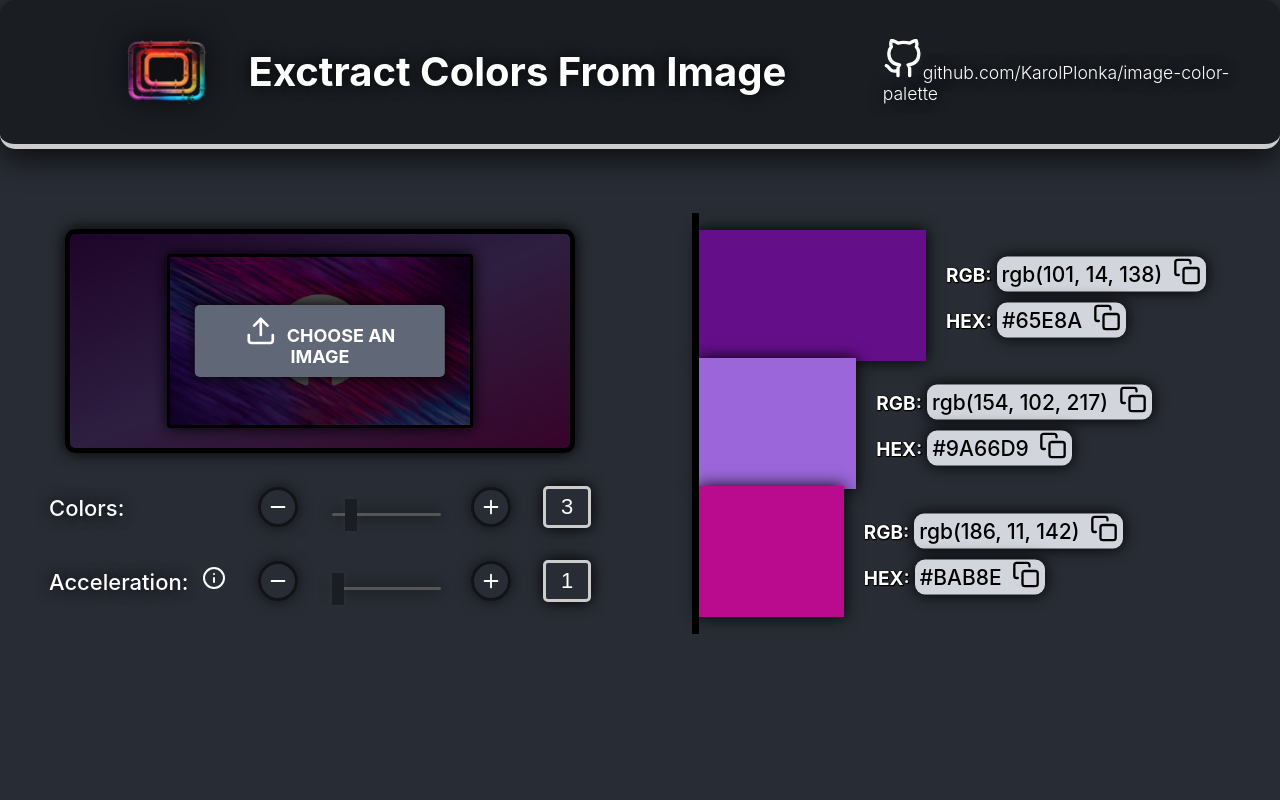
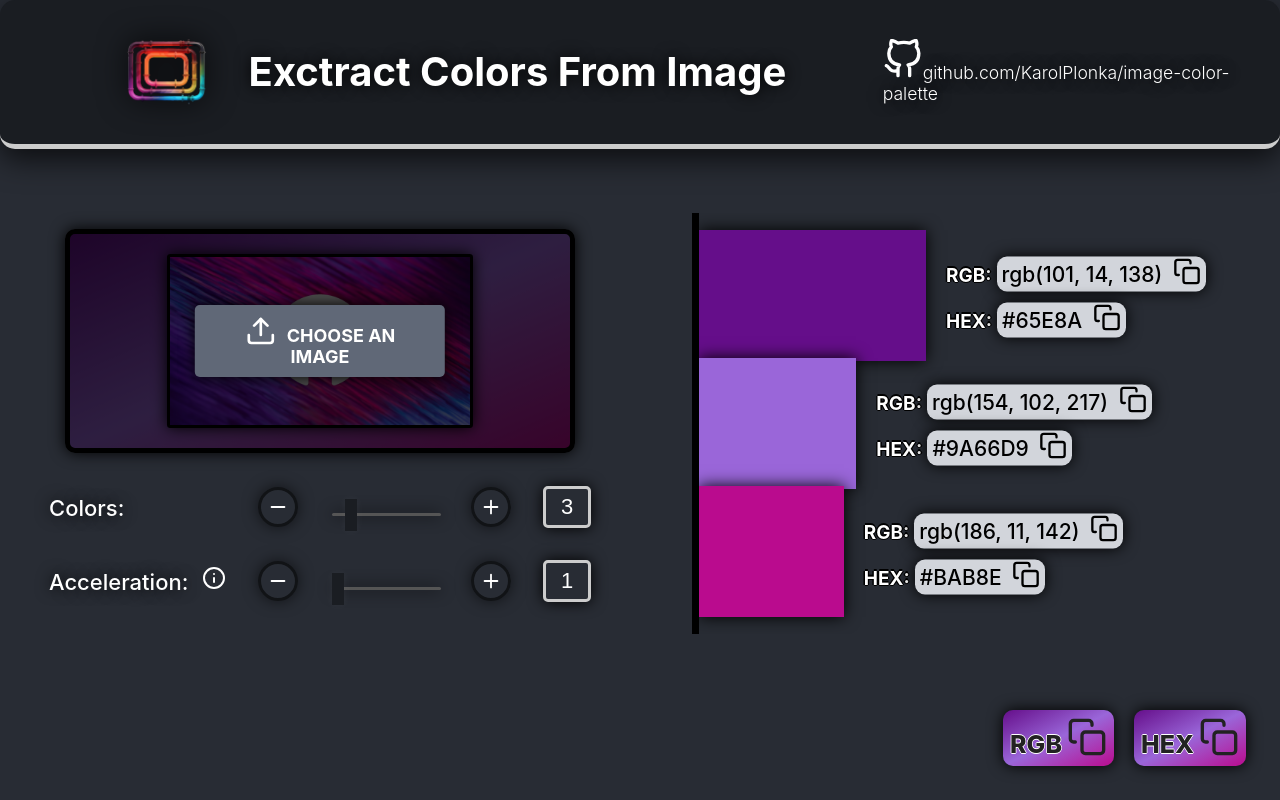
Before and after one commit to KarolPlonka/image-color-palette, a React (Create React App) app: page / in a window 1280 px wide. Built offline with nearby package versions, Linux system fonts and the light colour scheme.

Commit message:
copy all button, minor styles updates

```diff
--- a/src/App.tsx
+++ b/src/App.tsx
@@ -1,13 +1,15 @@
 import { useState } from 'react';
-import './App.css';
+import './styles/App.css';
 import 'react-tooltip/dist/react-tooltip.css'
 
 // components
 import Banner from './components/Banner';
 import Canvas from './components/Canvas';
 import ControlRow from './components/Controls';
-import PaletteDsiplay, { PaletteColor } from './components/PaletteDisplay';
+import PaletteDsiplay from './components/PaletteDisplay';
 
+// utils
+import PaletteColor from './utils/PaletteColor';
 
 // logo
 import logo from './logo.png';
--- a/src/components/PaletteDisplay.tsx
+++ b/src/components/PaletteDisplay.tsx
@@ -1,44 +1,87 @@
-import React, { FC, useState, useEffect, useRef} from "react";
+import React, { ReactNode, FC, useState, useEffect, useRef, useMemo} from "react";
+import { useSignal } from "../utils/CustomHooks";
 import { Copy, CheckCircle } from 'react-feather';
-import handleCopyToClipboard from '../utils/ClipboardCopy';
-import getIconSize from '../utils/IconSize';
 
 import '../styles/PaletteDisplay.css'
 
-export interface PaletteColor {
-  r: number;
-  g: number;
-  b: number;
-  count: number;
+import handleCopyToClipboard from '../utils/ClipboardCopy';
+import getIconSize from '../utils/IconSize';
+import getGradientString from "../utils/GradientString";
+import PaletteColor,{
+  PaletteColorToHex,
+  PaletteColorToRGB,
+} from "../utils/PaletteColor";
+import { get } from "http";
+
+const CopyIcon: FC<{ size: number, animationTrigger: number }> = ({ size, animationTrigger }) => {
+  const toCopyIcon = useMemo(() => <Copy size={getIconSize(size)} className='copy-icon' />, [size]);
+  const copiedIcon = useMemo(() => <CheckCircle size={getIconSize(size)} className='copied-icon'/>, [size]);
+
+  const [icon, setIcon]= useState<ReactNode>(toCopyIcon);
+
+  useEffect(() => {
+    if(!animationTrigger) return;
+
+    setIcon(copiedIcon);
+    setTimeout(() => {
+      setIcon(toCopyIcon);
+    }, 1000);
+
+  }, [animationTrigger, toCopyIcon, copiedIcon])
+
+  return(<>{ icon }</>)
 }
 
-const ColorValue: FC<{  title: string, value: string }> = ({ title, value }) => {
-  const [icon, setIcon] = useState(<Copy size={getIconSize(0.7)} className='copy-icon' />);
+const CopyAllButton: FC<{
+  label: string,
+  palette: PaletteColor[],
+  paletteColorParser: (palette: PaletteColor) => string
+}> = ({ label, palette, paletteColorParser }) => {
+  const [animationSignal, sendAnimationSignal] = useSignal();
+
+  const handleButtonClick = () => {
+    const text = palette.map((color) => paletteColorParser(color)).join('\n');
+    handleCopyToClipboard(text);
+    sendAnimationSignal();
+  }
+
+  return(
+      <div
+        className="copy-all-button"
+        onClick={handleButtonClick}
+        style = {{background: getGradientString(palette)}}
+      >
+        {label}
+        <CopyIcon size={1} animationTrigger={animationSignal}/>
+      </div>
+  )
+}
+
+
+const ColorValue: FC<{ label: string, value: string }> = ({ label, value }) => {
+  const [animationSignal, sendAnimationSignal] = useSignal();
 
   const copyValue = () => {
     handleCopyToClipboard(value);
-    setIcon(<CheckCircle size={getIconSize(0.7)} className='copied-icon'/>);
-    setTimeout(() => {
-      setIcon(<Copy size={getIconSize(0.7)} className='copy-icon' />);
-    }, 1000);
+    sendAnimationSignal();
   }
 
   return (
     <div className="color-value-wrapper">
-      <span className="color-title">{title}</span>
+      <span className="color-value-label">{label}</span>
       <span className="color-value" onClick={copyValue}>
-        {value} {icon}
+        {value} <CopyIcon size={0.7} animationTrigger={animationSignal}/>
       </span>
     </div>
   );
 };
 
 const ColorDiv: React.FC<{ color: PaletteColor; percentage: number, acc: number }> = ({ color, percentage, acc }) => {
-  const [isInside, setIsInside] = useState(false);
+  const [isInside, setIsInside] = useState<boolean>(false);
 
   const divStyle = {
     width: `${percentage * 100}%`,
-    backgroundColor: `rgb(${color.r}, ${color.g}, ${color.b})`,
+    backgroundColor: PaletteColorToRGB(color),
     transition: `width ${2 / acc}s ease-out, background-color 1s ease-in`,
   };
 
@@ -54,12 +97,12 @@ const ColorDiv: React.FC<{ color: PaletteColor; percentage: number, acc: number
       <div className="color-div" style={divStyle}>
         <div className={`color-values-container`} style={positionStyle}>
           <ColorValue
-            title="RGB:"
-            value={`rgb(${color.r}, ${color.g}, ${color.b})`}
+            label="RGB:"
+            value={PaletteColorToRGB(color)}
           />
           <ColorValue
-            title="HEX:"
-            value={`#${color.r.toString(16)}${color.g.toString(16)}${color.b.toString(16)}`.toUpperCase()}
+            label="HEX:"
+            value={PaletteColorToHex(color).toUpperCase()}
           />
         </div>
       </div>
@@ -74,16 +117,28 @@ const PaletteDisplay: React.FC<{ palette: PaletteColor[]; acc: number }> = ({ pa
 
   return (
     <div className="palette-container" ref={paletteContainerRef}>
-      {
-      palette.map((color, index) => (
+      {palette.map((color, index) => (
         <ColorDiv
           key={index}
           color={color}
           percentage={color.count / pixelSum}
           acc={acc}
         />
-      ))
-      }
+      ))}
+
+      <div className="copy-all-buttons-wrapper" >
+        <CopyAllButton
+          palette={palette}
+          paletteColorParser={PaletteColorToRGB}
+          label="RGB"
+        />
+        <CopyAllButton
+          palette={palette}
+          paletteColorParser={PaletteColorToHex}
+          label="HEX"
+        />
+      </div>
+
     </div>
   );
 };
--- a/src/App.css
+++ b/src/styles/App.css
@@ -1,9 +1,14 @@
+:root{
+  --media-query-max-width: 1000px;
+}
+
 body{
   background-color: #282c34;
 }
 
 .App {
   min-height: 100vh;
+  width: 100%;
   font-size: calc(10px + 2vmin);
   color: white;
   justify-content: center;
--- a/src/styles/PaletteDisplay.css
+++ b/src/styles/PaletteDisplay.css
@@ -4,6 +4,7 @@
     padding-left: 0px;
     margin-left: 20px;
     transition: height 2s ease-in-out;
+    overflow: hidden;
 }
 
 .color-div-container{
@@ -71,9 +72,59 @@
     margin-bottom: -3px;
 }
 
-.color-title{
+.color-value-label{
     font-size: calc(3px + 2vmin);
     font-weight: bold;
     margin: 5px;
-    text-shadow: rgb(0, 0, 0) 0px 0 1px, rgb(0, 0, 0) 0px 1px 1px, rgb(0, 0, 0) 1px 0 1px, rgb(0, 0, 0) 1px 1px 1px;
+    text-shadow:
+        0.07em 0 black,
+        0 0.07em black,
+        -0.07em 0 black,
+        0 -0.07em black;
 }
+
+.copy-all-buttons-wrapper{
+    position: fixed;
+    right: 0;
+    bottom: 0;
+    margin-right: 3vmin;
+    margin-bottom: 3vmin;
+    display: flex;
+}
+
+
+.copy-all-button{
+    position: relative;
+    margin: 10px;
+    padding: 7px;
+    border-radius: 10px;
+    font-size: calc(1px + 3vmin);
+    font-weight: 200;
+    color: #222;
+    transition: all 0.1s ease-out;
+    font-weight: 800;
+    text-shadow:
+        0.03em 0 white,
+        0 0.03em white,
+        -0.03em 0 white,
+        0 -0.03em white;
+
+    box-shadow: 0 0px 15px rgba(0, 0, 0);
+}
+
+.copy-all-button:hover{
+    cursor: pointer;
+    color: #fff;
+    font-weight: 600;
+    text-shadow:
+        0.1em 0 black,
+        0 0.1em black,
+        -0.1em 0 black,
+        0 -0.1em black;
+}
+
+@media screen and (max-width: 1000px) {
+    .copy-all-buttons-wrapper {
+        display: block;
+    }
+}
--- a/src/utils/ClipboardCopy.tsx
+++ b/src/utils/ClipboardCopy.tsx
@@ -1,5 +1,10 @@
 export default function handleCopyToClipboard (value: string)  {
-    const tempInput = document.createElement('input');
+    const tempInput = document.createElement('textarea');
+    tempInput.style.opacity = '0';
+    tempInput.style.position = 'absolute';
+    tempInput.style.left = '-9999px';
+
+
     tempInput.value = value;
     document.body.appendChild(tempInput);
 
--- /dev/null
+++ b/src/utils/CustomHooks.tsx
@@ -0,0 +1,13 @@
+import { useState } from 'react';
+
+export function useSignal() {
+    const [signal, setSignal] = useState<number>(0);
+
+    const sendSignal = () => {
+      if(signal === 0) setSignal(1);
+      if(signal === 1) setSignal(2);
+      if(signal === 2) setSignal(1);
+    }
+
+    return [signal, sendSignal] as const;
+};
--- a/src/utils/PaletteColor.tsx
+++ b/src/utils/PaletteColor.tsx
@@ -4,3 +4,11 @@ export default interface PaletteColor {
     b: number;
     count: number;
 }
+
+export const PaletteColorToRGB = (color: PaletteColor) => {
+    return `rgb(${color.r}, ${color.g}, ${color.b})`;
+}
+
+export const PaletteColorToHex = (color: PaletteColor) => {
+    return `#${color.r.toString(16)}${color.g.toString(16)}${color.b.toString(16)}`;
+}
```
